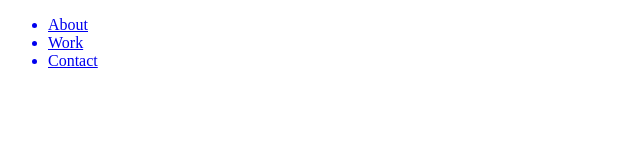
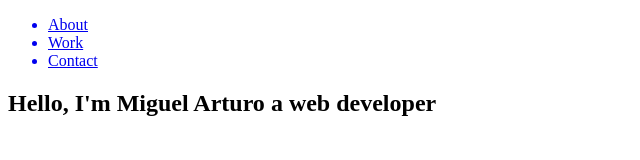
Before and after one commit to MikoVelascoRamirez/Personal_Portfolio, a plain HTML site: page index.html in a window 1280 px wide. Shown: the whole page, without its empty margins (0-640 px from the left). Drawn offline with Linux system fonts and the light colour scheme.

Commit message:
3. feat: welcome-section component created

```diff
--- a/index.html
+++ b/index.html
@@ -18,6 +18,11 @@
                 </ul>
             </nav>
         </header>
+        <main>
+            <section id="welcome-section">
+                <h1>Hello, I'm Miguel Arturo<span> a web developer</span></h1>
+            </section>
+        </main>
     </div>
 </body>
 </html>
```
